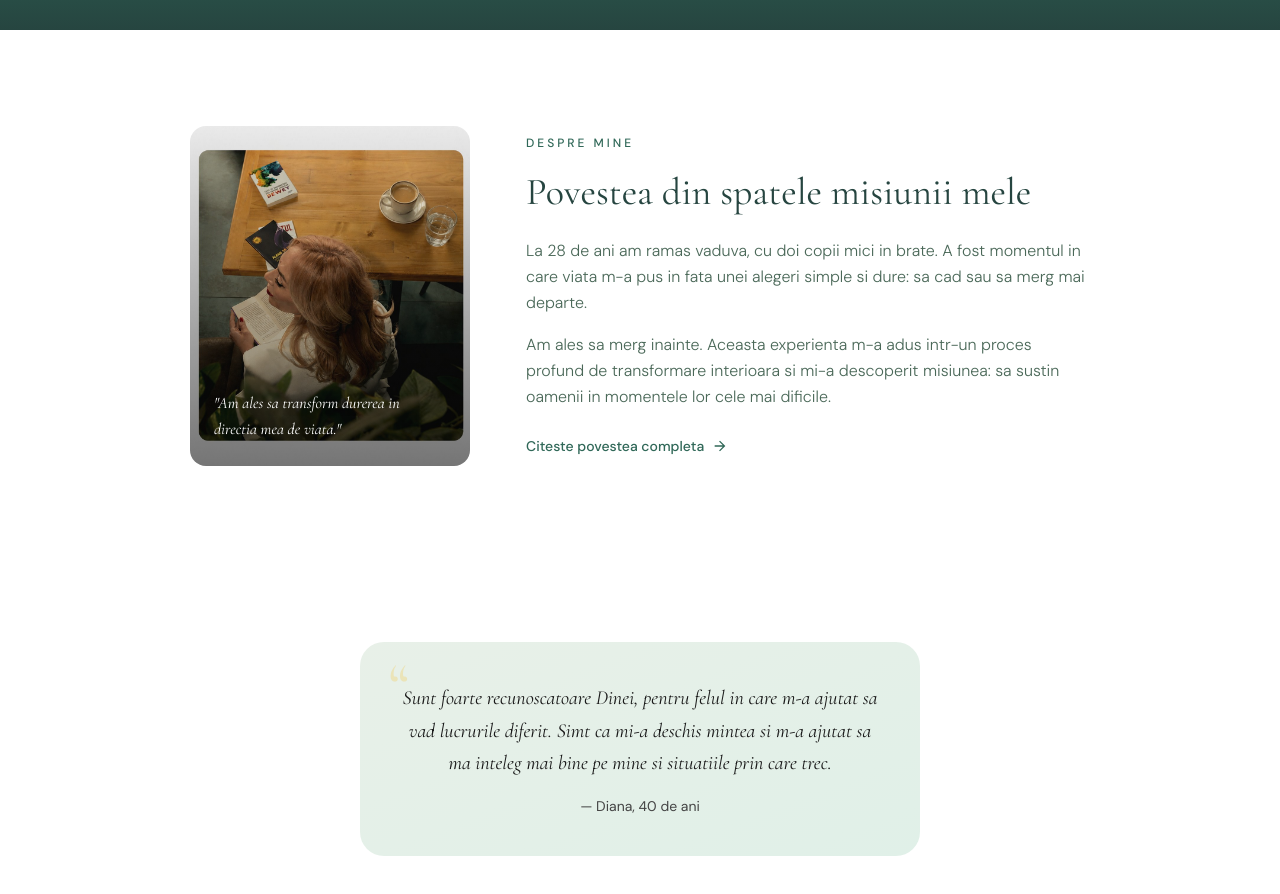
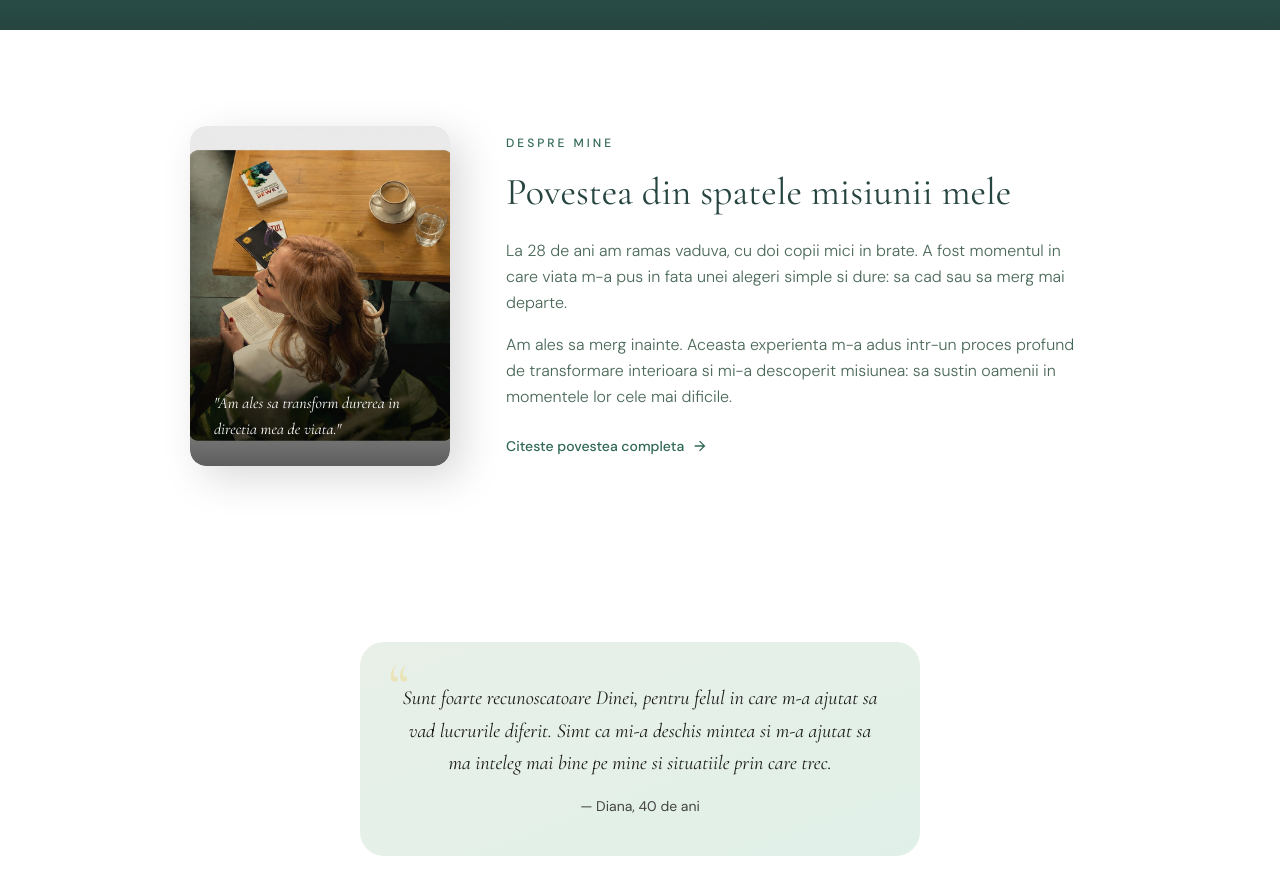
Before and after one commit to cataref/dinagheorghian.ro, a Next.js app: page / in a window 1280 px wide. Shown: the part 900-1794 px from the top of the page. Built offline with nearby package versions, Linux system fonts and the light colour scheme.

Commit message:
Add files via upload

```diff
--- a/src/components/home/AboutTeaser.tsx
+++ b/src/components/home/AboutTeaser.tsx
@@ -8,9 +8,9 @@ export default function AboutTeaser() {
     <section className="bg-white py-24 px-6 md:px-12">
       <div className="max-w-[900px] mx-auto flex flex-col md:flex-row gap-14 items-center">
         {/* Visual */}
-        <Reveal className="flex-shrink-0 w-full max-w-[280px] h-[340px] rounded-2xl relative overflow-hidden">
-          <img src="/images/dina-reading.png" alt="Dina Gheorghian" className="w-full h-full object-cover" />
-          <div className="absolute inset-0 bg-gradient-to-t from-black/50 to-transparent" />
+        <Reveal className="flex-shrink-0 w-[260px] h-[340px] rounded-2xl relative overflow-hidden shadow-[12px_12px_40px_rgba(0,0,0,0.15)]">
+          <img src="/images/dina-reading.png" alt="Dina Gheorghian" className="w-full h-full object-cover rounded-2xl" />
+          <div className="absolute inset-0 bg-gradient-to-t from-black/60 via-transparent to-transparent rounded-2xl" />
           <p className="absolute bottom-6 left-6 right-6 font-serif text-base text-white italic leading-relaxed drop-shadow-md">
             "Am ales sa transform durerea in directia mea de viata."
           </p>
```
